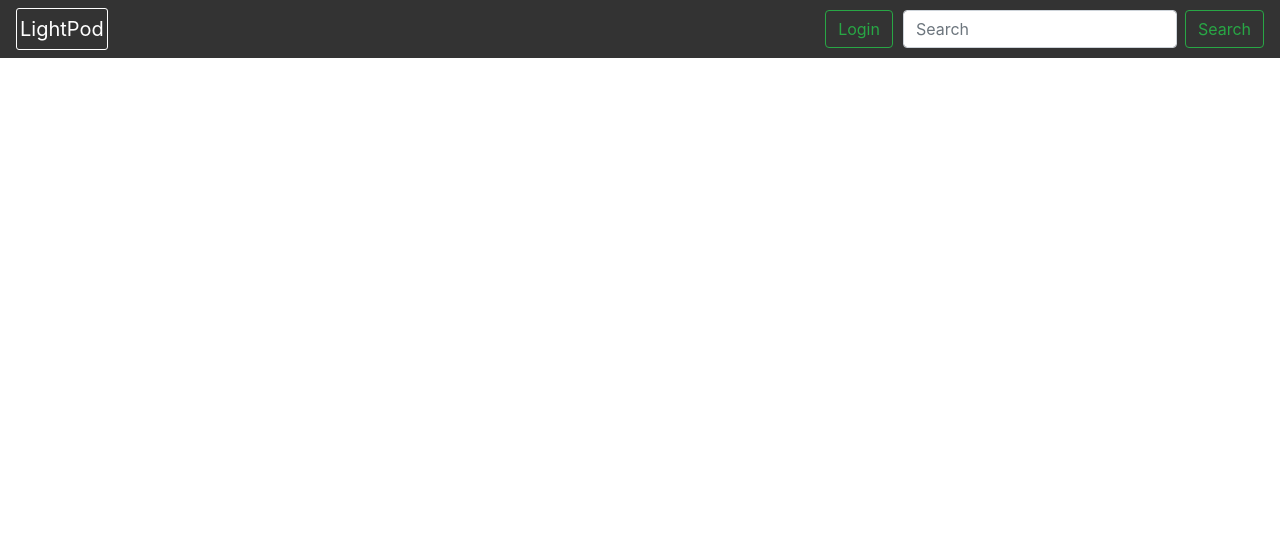
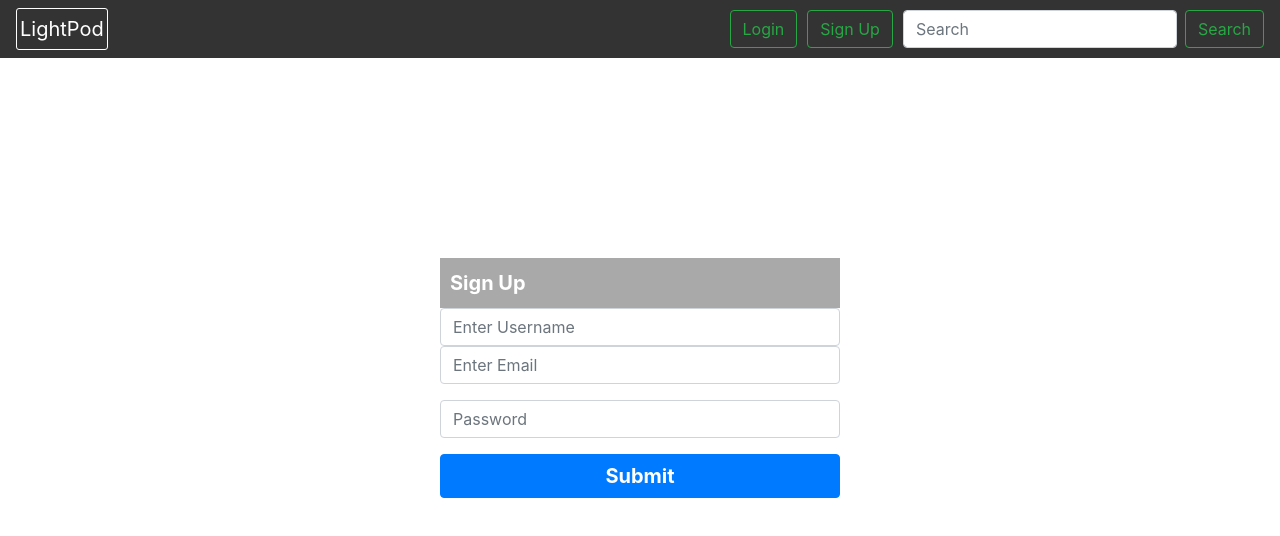
Before and after one commit to chingu-voyages/v10-geckos-team-08, a React (Create React App) app in the folder lightpod/: page /signup in a window 1280 px wide. Shown: the top 536 px of the page. Built offline with nearby package versions, Linux system fonts and the light colour scheme.

Commit message:
FT/Signup Template

```diff
--- a/lightpod/src/App.js
+++ b/lightpod/src/App.js
@@ -5,15 +5,17 @@ import './App.css';
 import Navbar from './components/Navbar';
 import Login from './components/Login';
 import Home from './components/Home';
+import Signup from './components/Signup';
 
 class App extends Component {
   render() {
     return (
       <BrowserRouter>
       <div className="App">
-        <Navbar title="LightPod" logintitle="Login"/>
+        <Navbar title="LightPod" logintitle="Login" signuptitle="Sign Up"/>
         <Route exact path="/" render={()=> <Home title="Podcast List"/>} />
         <Route exact path="/login" render={()=> <Login title="Login"/>} />
+        <Route exact path="/signup" render={()=> <Signup title="Sign Up"/>} />
       </div>
       </BrowserRouter>
     );
--- a/lightpod/src/components/Navbar.jsx
+++ b/lightpod/src/components/Navbar.jsx
@@ -6,9 +6,10 @@ class Navbar extends Component {
     render() {
         return (
         <nav class="navbar navbar-light justify-content-between">
-                <a class="navbar-brand"><NavLink exact to="/" href="#">{this.props.title}</NavLink></a>
+                <NavLink className="navbar-brand" exact to="/" href="#">{this.props.title}</NavLink>
                 <div className="form-inline">
                         <button className="btn btn-outline-success my-2 my-sm-0 login"><NavLink exact to="/login">{this.props.logintitle}</NavLink></button>
+                        <button className="btn btn-outline-success my-2 my-sm-0 login"><NavLink exact to="/signup">{this.props.signuptitle}</NavLink></button>
                         <form className="form-inline">
                         <input className="form-control mr-sm-2" type="search" placeholder="Search" aria-label="Search"></input>
                         <button className="btn btn-outline-success my-2 my-sm-0" type="submit">Search</button>
--- /dev/null
+++ b/lightpod/src/components/Signup.jsx
@@ -0,0 +1,23 @@
+import React, { Component } from 'react';
+
+class Signup extends Component {
+  render() {
+    return (
+      <div className="login-container">
+        <div className="login-header">{this.props.title}</div>
+        <form>
+          <div className="form-group">
+            <input type="text" className="form-control" placeholder="Enter Username"></input>
+            <input type="email" className="form-control" placeholder="Enter Email"></input>
+          </div>
+          <div className="form-group">
+            <input type="password" class="form-control"  placeholder="Password"></input>
+          </div>
+          <button type="submit" class="btn btn-primary login-submit">Submit</button>
+        </form>
+      </div>
+    );
+  }
+}
+
+export default Signup;
```
